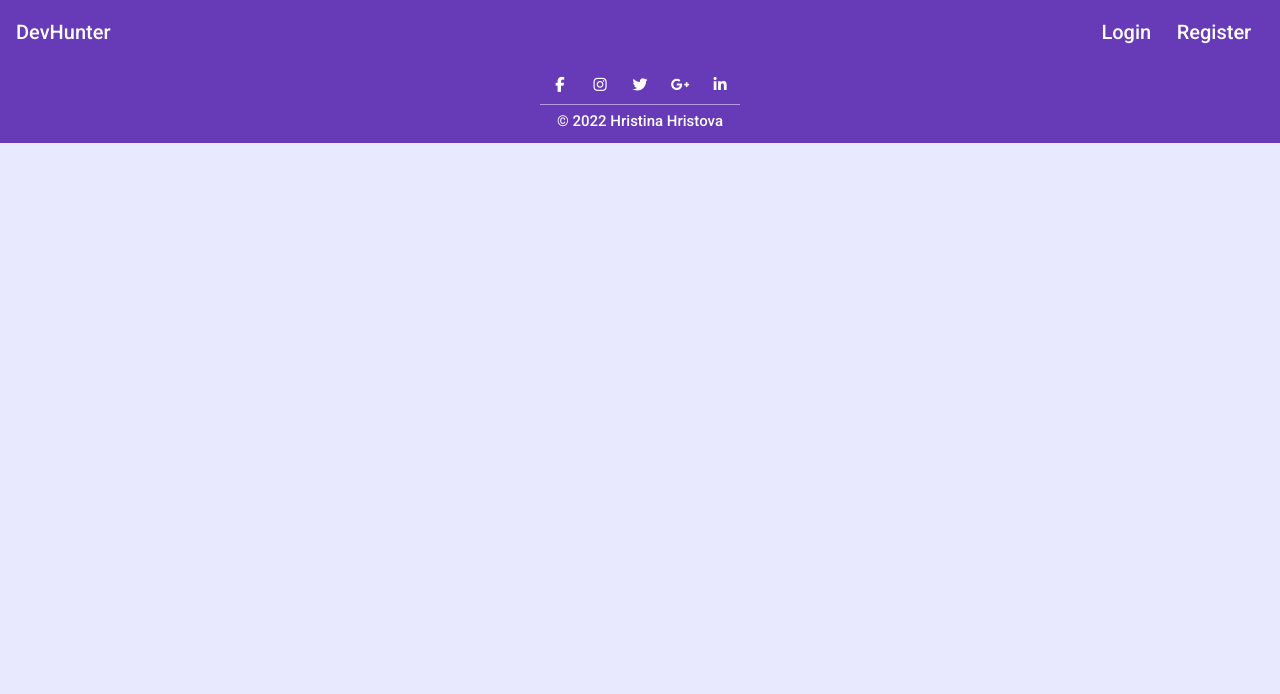
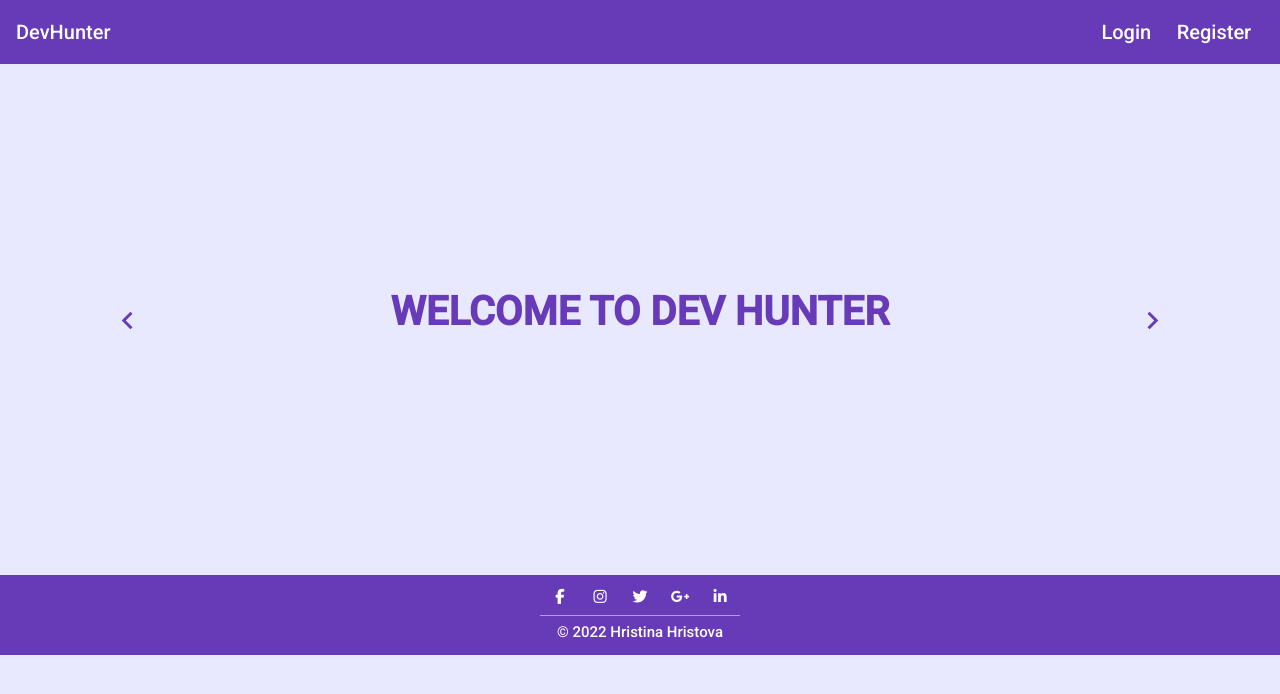
Before and after one commit to craftina/dev-hunter, an Angular app in the folder dev-hunter/: page / in a window 1280 px wide. Shown: the top 694 px of the page. Built offline with nearby package versions, Linux system fonts and the light colour scheme.

Commit message:
Adding home and carousel components(html, css and logic code

```diff
--- a/dev-hunter/src/app/app.component.html
+++ b/dev-hunter/src/app/app.component.html
@@ -1,2 +1,3 @@
 <app-header></app-header>
+<app-home></app-home>
 <app-footer></app-footer>
--- /dev/null
+++ b/dev-hunter/src/app/core/home/carousel/carousel.component.css
@@ -0,0 +1,34 @@
+mat-grid-list{
+    /* top: 40%; */
+    /* left: 50%; */
+    /* transform: translate(-50%, -50%); */
+   /* overflow: auto; */
+   background-color: #e8e8ff;
+   color: #673ab7;
+   text-align: center;
+   align-items: center;
+   /* position: relative; */
+}
+
+mat-grid-tile{
+   /* height: fit-content; */
+   /* width: fit-content; */
+}
+
+h1{
+   font-weight: 700;
+   font-size: 40px;
+   line-height: 1.6;
+}
+
+mat-icon{
+   /* text-align: center; */
+   height: 35px;
+   width: 35px;
+   font-size: 35px;
+   /* line-height: 35px; */
+}
+
+.mat-icon-button .mat-icon {
+   line-height: 35px;
+}
--- /dev/null
+++ b/dev-hunter/src/app/core/home/carousel/carousel.component.html
@@ -0,0 +1,17 @@
+<mat-grid-list cols="5" rows="2">
+    <mat-grid-tile rowspan="2" colspan="1">
+        <button mat-icon-button (click)="onPreviousClick()">
+            <mat-icon>navigate_before</mat-icon>
+        </button>
+    </mat-grid-tile>
+    <mat-grid-tile rowspan="2" colspan="3">
+        <ng-container *ngFor="let slide of slides; let i = index">
+            <h1 *ngIf="i+1 === currentSlide" @scaleInOut>{{slide[i+1]}}</h1>
+        </ng-container>
+    </mat-grid-tile>
+    <mat-grid-tile rowspan="2" colspan="1">
+        <button mat-icon-button (click)="onNextClick()">
+            <mat-icon>navigate_next</mat-icon>
+        </button>
+    </mat-grid-tile>
+</mat-grid-list>
--- /dev/null
+++ b/dev-hunter/src/app/core/home/carousel/carousel.component.ts
@@ -0,0 +1,48 @@
+import { Input, Component, OnInit } from '@angular/core';
+import {  } from '@angular/core';
+import { trigger, transition, style, animate, state } from "@angular/animations";
+
+
+@Component({
+  selector: 'app-carousel',
+  templateUrl: './carousel.component.html',
+  styleUrls: ['./carousel.component.css'],
+  animations: [
+    trigger('scaleInOut', [
+      transition('void => *',[
+        style({ opacity: 0, transform: "scale(0.5)" }),
+      animate(700,
+        style({ opacity: 1, transform: "scale(1)" })
+      )
+      ])
+    ])
+  ]
+})
+export class CarouselComponent implements OnInit {
+
+  @Input() slides: any;
+
+  currentSlide: number = 1;
+  isNext: boolean = true;
+
+  constructor() { }
+
+  ngOnInit(): void {
+  }
+
+  onPreviousClick() {
+    const previous = this.currentSlide - 1;
+    this.currentSlide = previous == 0 ? this.slides.length : previous;
+    console.log("previous clicked, new current slide is: ", this.currentSlide);
+    this.isNext = false;
+  }
+
+  onNextClick() {
+    const next = this.currentSlide + 1;
+    this.currentSlide = next > this.slides.length ? 1 : next;
+    console.log("next clicked, new current slide is: ", this.currentSlide);
+    this.isNext = true;
+  }
+
+
+}
--- /dev/null
+++ b/dev-hunter/src/app/core/home/home.component.html
@@ -0,0 +1 @@
+<app-carousel [slides]="slides"></app-carousel>
--- /dev/null
+++ b/dev-hunter/src/app/core/home/home.component.ts
@@ -0,0 +1,21 @@
+import { Component, OnInit } from '@angular/core';
+
+@Component({
+  selector: 'app-home',
+  templateUrl: './home.component.html',
+  styleUrls: ['./home.component.css']
+})
+export class HomeComponent implements OnInit {
+
+  public slides = [
+    { 1: 'WELCOME TO DEV HUNTER' },
+    { 2: 'THE BIGGEST PLATFORM FOR HIRING DEVELOPERS' },
+    { 3: 'SOCIAL MEDIA' }
+  ];
+
+  constructor() { }
+
+  ngOnInit(): void {
+  }
+
+}
```
Also changed, not shown: dev-hunter/src/app/core/core.module.ts (+7 -2 lines), dev-hunter/src/app/core/home/home.component.css (added), 2 other files (tests, documents, lock files or other folders).
